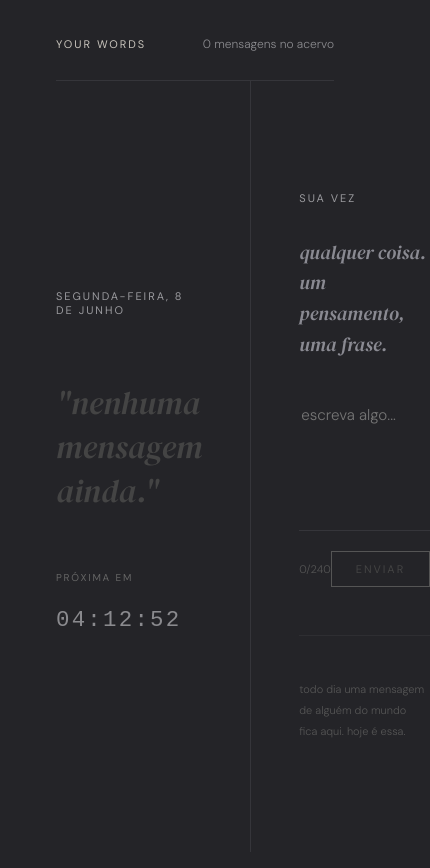
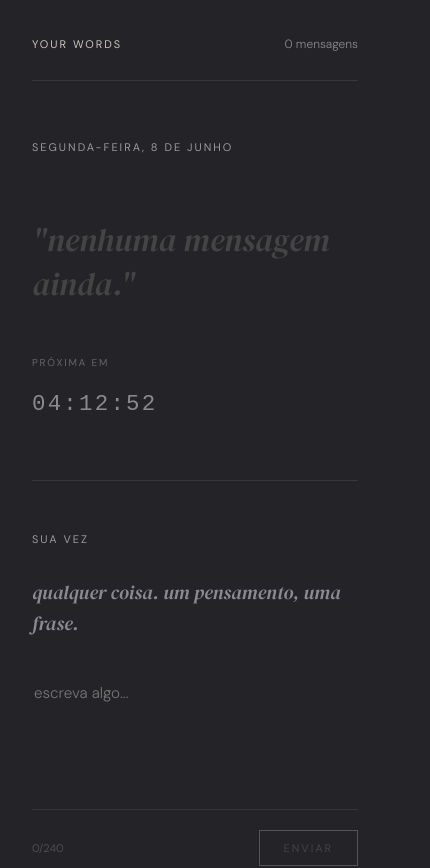
Before and after one commit to rodrigobaco/your-words, a Next.js app: page / in a window 390 px wide. Shown: the top 868 px of the page, 430 px wide, since content can reach past the window. Built offline with nearby package versions, Linux system fonts and the light colour scheme; no server answers; the database is empty.

Commit message:
mobile e limite de ip

```diff
--- /dev/null
+++ b/pages/api/checar-ip.js
@@ -0,0 +1,20 @@
+const envios = new Map()
+
+export default function handler(req, res) {
+  if (req.method !== 'POST') return res.status(405).end()
+
+  const ip = req.headers['x-forwarded-for']?.split(',')[0] || req.socket.remoteAddress
+  const agora = Date.now()
+  const limite = 1
+  const janela = 24 * 60 * 60 * 1000
+
+  const historico = (envios.get(ip) || []).filter(t => agora - t < janela)
+
+  if (historico.length >= limite) {
+    return res.status(200).json({ ok: false })
+  }
+
+  historico.push(agora)
+  envios.set(ip, historico)
+  return res.status(200).json({ ok: true })
+}
--- a/pages/index.js
+++ b/pages/index.js
@@ -22,6 +22,17 @@ function useContagem() {
   return tempo
 }
 
+function useIsMobile() {
+  const [mobile, setMobile] = useState(false)
+  useEffect(() => {
+    const check = () => setMobile(window.innerWidth < 768)
+    check()
+    window.addEventListener('resize', check)
+    return () => window.removeEventListener('resize', check)
+  }, [])
+  return mobile
+}
+
 export default function Home() {
   const [mensagemDoDia, setMensagemDoDia] = useState(null)
   const [total, setTotal] = useState(null)
@@ -31,6 +42,7 @@ export default function Home() {
   const [copiado, setCopiado] = useState(false)
   const [erro, setErro] = useState('')
   const tempoRestante = useContagem()
+  const isMobile = useIsMobile()
 
   useEffect(() => { buscarDados() }, [])
 
@@ -54,13 +66,19 @@ export default function Home() {
     if (texto.trim().length < 3) return
     setErro('')
 
+    const ipRes = await fetch('/api/checar-ip', { method: 'POST' })
+    const { ok: ipOk } = await ipRes.json()
+    if (!ipOk) {
+      setErro('você já enviou o máximo de mensagens hoje. volte amanhã.')
+      return
+    }
+
     const modRes = await fetch('/api/moderar', {
       method: 'POST',
       headers: { 'Content-Type': 'application/json' },
       body: JSON.stringify({ texto: texto.trim() }),
     })
     const { ok: aprovado } = await modRes.json()
-
     if (!aprovado) {
       setErro('essa mensagem não pôde ser enviada. tente algo diferente.')
       return
@@ -100,17 +118,34 @@ export default function Home() {
     fontWeight: 400,
   }
 
+  const secaoEsquerda = {
+    display: 'flex',
+    flexDirection: 'column',
+    justifyContent: 'center',
+    padding: isMobile ? '48px 0 40px' : '56px 48px 56px 0',
+    borderRight: isMobile ? 'none' : '1px solid #35353a',
+    borderBottom: isMobile ? '1px solid #35353a' : 'none',
+  }
+
+  const secaoDireita = {
+    display: 'flex',
+    flexDirection: 'column',
+    justifyContent: 'center',
+    padding: isMobile ? '40px 0 64px' : '56px 0 56px 48px',
+  }
+
   return (
     <main style={{
       minHeight: '100vh',
       display: 'flex',
       flexDirection: 'column',
-      padding: '0 48px',
+      padding: isMobile ? '0 24px' : '0 48px',
       maxWidth: '1000px',
       margin: '0 auto',
       width: '100%',
     }}>
 
+      {/* HEADER */}
       <header style={{
         display: 'flex',
         justifyContent: 'space-between',
@@ -121,26 +156,21 @@ export default function Home() {
         <span style={{ ...label, color: '#c8c4bc' }}>your words</span>
         {total !== null && (
           <span style={{ fontSize: '12px', color: '#8a8a8e' }}>
-            {total.toLocaleString('pt-BR')} mensagens no acervo
+            {total.toLocaleString('pt-BR')} mensagens
           </span>
         )}
       </header>
 
+      {/* GRID */}
       <div style={{
         flex: 1,
         display: 'grid',
-        gridTemplateColumns: '1fr 1fr',
-        minHeight: 'calc(100vh - 80px)',
+        gridTemplateColumns: isMobile ? '1fr' : '1fr 1fr',
+        minHeight: isMobile ? 'auto' : 'calc(100vh - 80px)',
       }}>
 
-        {/* ESQUERDA */}
-        <div style={{
-          display: 'flex',
-          flexDirection: 'column',
-          justifyContent: 'center',
-          padding: '56px 48px 56px 0',
-          borderRight: '1px solid #35353a',
-        }}>
+        {/* ESQUERDA — mensagem do dia */}
+        <div style={secaoEsquerda}>
           <p style={{ ...label, color: '#9a9a9e', marginBottom: '32px' }} className="fade-up">
             {hoje}
           </p>
@@ -151,7 +181,7 @@ export default function Home() {
             <>
               <p className="fade-up-delay" style={{
                 fontFamily: "'DM Serif Display', serif",
-                fontSize: 'clamp(1.8rem, 3.5vw, 2.8rem)',
+                fontSize: isMobile ? '2rem' : 'clamp(1.8rem, 3.5vw, 2.8rem)',
                 lineHeight: 1.2,
                 color: '#f5f1ea',
                 marginBottom: '32px',
@@ -159,7 +189,7 @@ export default function Home() {
               }}>
                 "{mensagemDoDia.texto}"
               </p>
-              <p className="fade-up-delay-2" style={{ fontSize: '11px', color: '#8a8a8e', marginBottom: '48px' }}>
+              <p className="fade-up-delay-2" style={{ fontSize: '11px', color: '#8a8a8e', marginBottom: '40px' }}>
                 recebida em {new Date(mensagemDoDia.criado_em).toLocaleDateString('pt-BR')}
               </p>
             </>
@@ -169,7 +199,7 @@ export default function Home() {
               fontSize: '2rem',
               fontStyle: 'italic',
               color: '#444',
-              marginBottom: '48px',
+              marginBottom: '40px',
             }}>
               "nenhuma mensagem ainda."
             </p>
@@ -207,13 +237,8 @@ export default function Home() {
           </div>
         </div>
 
-        {/* DIREITA */}
-        <div style={{
-          display: 'flex',
-          flexDirection: 'column',
-          justifyContent: 'center',
-          padding: '56px 0 56px 48px',
-        }}>
+        {/* DIREITA — formulário */}
+        <div style={secaoDireita}>
           <p style={{ ...label, marginBottom: '12px' }}>sua vez</p>
 
           <p style={{
```
